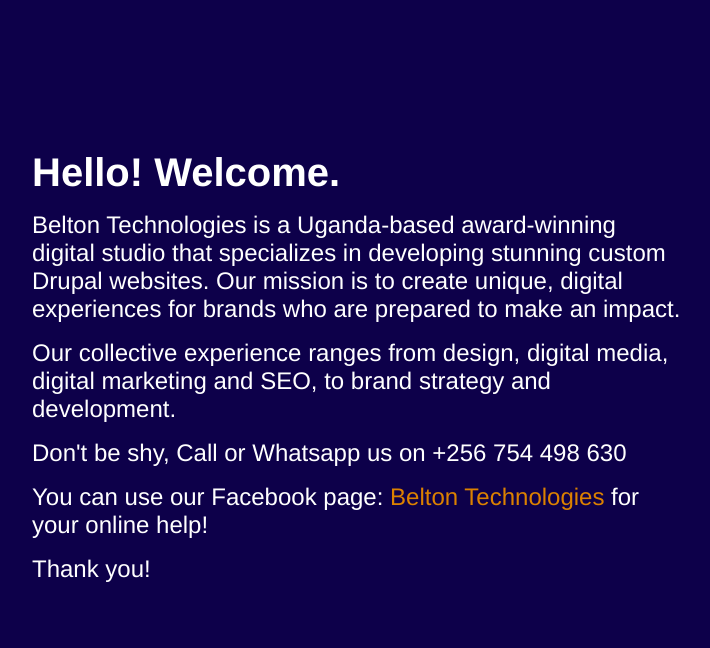
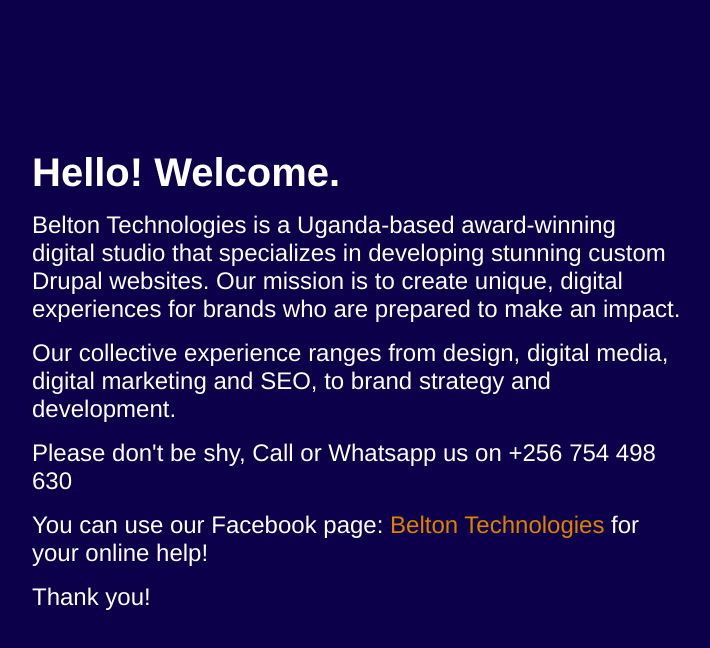
Before and after one commit to VincentWasswa/belton-technogies, a plain HTML site: page index.html in a window 1280 px wide. Shown: the whole page, without its empty margins (283-993 px from the left). Drawn offline with Linux system fonts and the light colour scheme.

Commit message:
Update index.html

```diff
--- a/index.html
+++ b/index.html
@@ -66,7 +66,7 @@
 <div>
 <p>Belton Technologies is a Uganda-based award-winning digital studio that specializes in developing stunning custom Drupal websites. Our mission is to create unique, digital experiences for brands who are prepared to make an impact. </p>
 <p>Our collective experience ranges from design, digital media, digital marketing and SEO, to brand strategy and development.</p>
-<p>Don't be shy, Call or Whatsapp us on +256 754 498 630</p>
+<p>Please don't be shy, Call or Whatsapp us on +256 754 498 630</p>
 <p>You can use our Facebook page: <a href="https://www.facebook.com/beltontechnologies">Belton Technologies</a> for your online help!</p>
 <p>Thank you!</p>
 </div>
```
